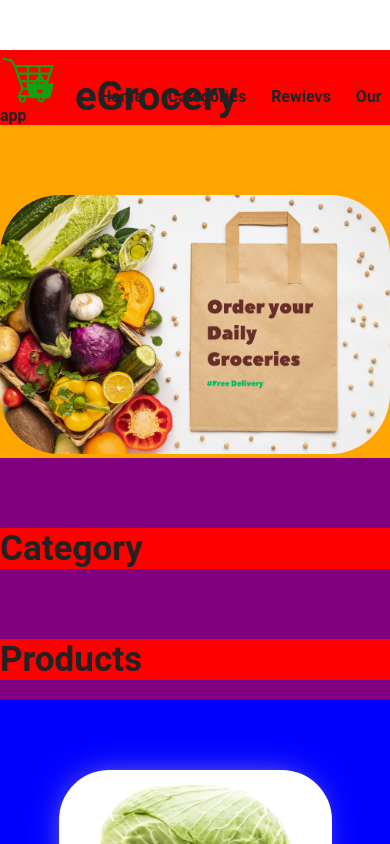
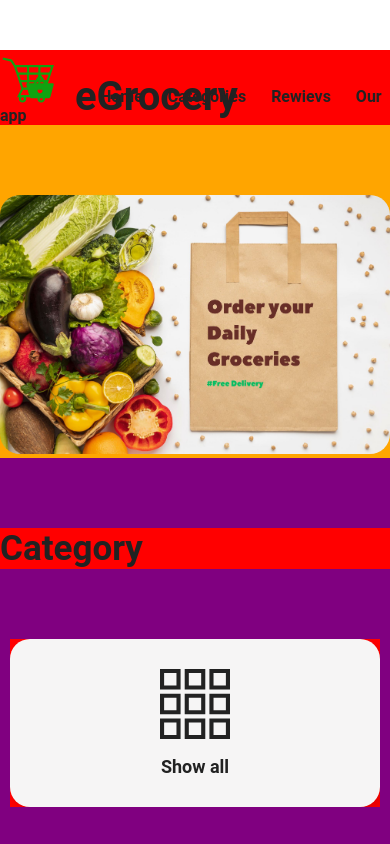
Before and after one commit to KA1ANDA/Grocery-Shop-Website, a React (Create React App) app: page / in a window 390 px wide. Shown: the top 844 px of the page. Built offline with nearby package versions, Linux system fonts and the light colour scheme.

Commit message:
modify , adding swipers

```diff
--- a/src/App.js
+++ b/src/App.js
@@ -7,6 +7,7 @@ import Rewievs from './components/Rewievs'
 import AddRewievWindow from './components/AddRewievWindow'
 import OrderNotification from './components/OrderNotification'
 import sound from "./sounds/success.ogg"
+import {GiHamburgerMenu} from 'react-icons/gi'
 
 
 export default class App extends Component {
@@ -212,7 +213,8 @@ export default class App extends Component {
         }
       ],
       OpenaddRewievWindow:false,
-      categoryName:'Products'
+      categoryName:'Products',
+      isLargeScreen:false,
 
     }
     this.state.currentItems = this.state.items
@@ -237,14 +239,23 @@ export default class App extends Component {
   // }
 
 
-  // componentDidMount() {
-  //   if (this.state.notification) {
-  //     setTimeout(() => {
-  //       this.deleteNotification();
-  //       console.log(this.state.notification)
-  //     }, 2000);
-  //   }
-  // }
+  componentDidMount() {
+    const checkScreenSize = () => {
+      this.setState({isLargeScreen:window.innerWidth <= 800});
+
+    };
+
+    // Initial check when the component mounts
+    checkScreenSize();
+
+    // Add a listener to update the state when the window is resized
+    window.addEventListener('resize', checkScreenSize);
+
+    // Clean up the listener when the component unmounts
+    return () => {
+      window.removeEventListener('resize', checkScreenSize);
+    };
+  }
 
   componentDidUpdate(prevProps, prevState) {
     if (this.state.notification !== prevState.notification) {
@@ -260,8 +271,8 @@ export default class App extends Component {
       <div className="app">
         <div className="wrapper">
           <Header showOrders={this.state.orderedItem} orderCancel={this.orderCancel} />
-          <h2 className='category-title'>Category</h2>
-          {/* <Categories chooseCategory={this.chooseCategory}/> */}
+          <h2 className='category-title' >Category</h2>
+          <Categories chooseCategory={this.chooseCategory}/>
           <h2 className='product-title'>{this.state.categoryName}</h2>
           <Items items={this.state.currentItems} addToCart={this.addToCart}  addQuantity={this.addQuantity} amount={this.state.amount} removeQuantity={this.removeQuantity}/>
         </div>
@@ -274,9 +285,13 @@ export default class App extends Component {
          )}
         <Rewievs rewievs={this.state.rewievs} OpenaddRewievWindow={this.OpenaddRewievWindow}/>
         <Footer />
+
+
       </div>
     )
   }
+
+
 
 
   addToCart(addedItem){
--- a/src/components/Categories.js
+++ b/src/components/Categories.js
@@ -1,17 +1,22 @@
-import React, { Component } from 'react'
+import React, { Component, useEffect, useState } from 'react'
 import { GiCarrot } from 'react-icons/gi';
 import { GiFruitBowl } from 'react-icons/gi';
 import { GiChipsBag } from 'react-icons/gi';
 import { FaFish } from 'react-icons/fa';
 import { GiBeerBottle } from 'react-icons/gi';
 import { TfiLayoutGrid3 } from 'react-icons/tfi';
+import { Swiper, SwiperSlide } from 'swiper/react';
+
+import styles from './categories.module.css'
+
+import 'swiper/css';
+import 'swiper/css/pagination';
+
+import { Pagination } from 'swiper/modules';
 
 
-export default class Categories extends Component {
-  constructor(props){
-    super(props)
-    this.state = {
-      categories:[
+const Categories = (props) => {
+  const [categories , setCategories] = useState([
     {
       key:"Products",
       icon:TfiLayoutGrid3,
@@ -35,25 +40,92 @@ export default class Categories extends Component {
     {
       key:"Sea Products",
       icon:FaFish,
-          name:"Sea Products"
+      name:"Fishes"
     },
     {
       key:"drink",
       icon:GiBeerBottle,
       name:"Drinks"
     }
-      ]
+  ])
+
+
+  const [isLargeScreen, setIsLargeScreen] = useState(false);
+  const [mobileScreen, setMobileScreen] = useState(false)
+
+  useEffect(() => {
+    // Function to check the screen size and update the state
+    const checkScreenSize = () => {
+      setIsLargeScreen(window.innerWidth <= 1024);
+    };
+    const checkMobileScreenSize = () =>{
+      setMobileScreen(window.innerWidth <= 600);
+    }
+
+    // Initial check when the component mounts
+    checkScreenSize();
+    checkMobileScreenSize();
+
+    // Add a listener to update the state when the window is resized
+    window.addEventListener('resize', checkScreenSize);
+    window.addEventListener('resize', checkMobileScreenSize);
+
+    // Clean up the listener when the component unmounts
+    return () => {
+      window.removeEventListener('resize', checkScreenSize);
+      window.removeEventListener('resize', checkMobileScreenSize);
+
+    };
+  }, []);
+
+  const ScreenSize = () => {
+    switch (true) {
+      case mobileScreen:
+        return 1;
+      case isLargeScreen:
+        return 4;
+      default:
+        return 6;
     }
   }
 
 
-  render() {
   return (
-      <div className='categories'>
-        {this.state.categories.map(el => (
-          <div key={el.key} onClick={()=>this.props.chooseCategory(el.key)}>{<el.icon />}<p>{el.name}</p></div>
-        ))}
+    <div className={styles.categories}>
+      {/* {categories.map(el => (
+        <div key={el.key} onClick={()=>props.chooseCategory(el.key)}>{<el.icon />}<p>{el.name}</p></div>
+      ))} */}
+
+
+
+      <Swiper
+        slidesPerView={ScreenSize()}
+        spaceBetween={30}
+        Pagination={{
+          clickable: true,
+        }}
+        modules={[Pagination]}
+        className={styles.mySwiper}
+        >
+
+
+        {categories.map(el =>
+          <SwiperSlide key={el.id} className={styles.slide}>
+            <div className={styles.categoryDiv} key={el.key} onClick={()=>props.chooseCategory(el.key)}>
+            <div className={styles.icon}>
+              <el.icon />
+            </div>
+            <p>{el.name}</p>
+              </div>
+          </SwiperSlide>
+        )}
+
+
+      </Swiper>
     </div>
   )
 }
-}
+
+
+
+export default Categories
--- a/src/components/Footer.js
+++ b/src/components/Footer.js
@@ -1,4 +1,4 @@
-import React, { Component } from 'react';
+import React, { Component, useEffect, useState } from 'react';
 import { BiLogoFacebook } from 'react-icons/bi';
 import { BiLogoTwitter } from 'react-icons/bi';
 import { BiLogoLinkedin } from 'react-icons/bi';
@@ -8,8 +8,30 @@ import { BiLogoGithub } from 'react-icons/bi';
 
 
 const Footer = () => {
+
+	const [isLargeScreen, setIsLargeScreen] = useState(false);
+
+  useEffect(() => {
+    // Function to check the screen size and update the state
+    const checkScreenSize = () => {
+      setIsLargeScreen(window.innerWidth <= 1080);
+    };
+
+    // Initial check when the component mounts
+    checkScreenSize();
+
+    // Add a listener to update the state when the window is resized
+    window.addEventListener('resize', checkScreenSize);
+
+    // Clean up the listener when the component unmounts
+    return () => {
+      window.removeEventListener('resize', checkScreenSize);
+    };
+  }, []);
+
+
   return (
-    <footer className="footer-distributed">
+    <footer className={`footer-distributed ${isLargeScreen ? 'red-background' : ''}`}>
 
 			<div className="footer-right">
 
--- a/src/components/Rewievs.js
+++ b/src/components/Rewievs.js
@@ -1,5 +1,6 @@
-import React,{ useRef, useState } from 'react'
+import React,{ useEffect, useRef, useState } from 'react'
 import Rewiev from './Rewiev'
+import styles from './rewievs.module.css'
 
 import { Swiper, SwiperSlide } from 'swiper/react';
 
@@ -13,6 +14,47 @@ import 'swiper/css/pagination';
 import { Pagination } from 'swiper/modules';
 
 const Rewievs = (props) => {
+
+  const [isLargeScreen, setIsLargeScreen] = useState(false);
+  const [mobileScreen, setMobileScreen] = useState(false)
+
+  useEffect(() => {
+    // Function to check the screen size and update the state
+    const checkScreenSize = () => {
+      setIsLargeScreen(window.innerWidth <= 1280);
+    };
+    const checkMobileScreenSize = () =>{
+      setMobileScreen(window.innerWidth <= 600);
+    }
+
+    // Initial check when the component mounts
+    checkScreenSize();
+    checkMobileScreenSize();
+
+    // Add a listener to update the state when the window is resized
+    window.addEventListener('resize', checkScreenSize);
+    window.addEventListener('resize', checkMobileScreenSize);
+
+    // Clean up the listener when the component unmounts
+    return () => {
+      window.removeEventListener('resize', checkScreenSize);
+      window.removeEventListener('resize', checkMobileScreenSize);
+
+    };
+  }, []);
+
+  const ScreenSize = () => {
+    switch (true) {
+      case mobileScreen:
+        return 1;
+      case isLargeScreen:
+        return 2;
+      default:
+        return 3;
+    }
+  }
+
+
     return (
       <div className='rewievs-area'>
         <h1>What Our Clients Say</h1>
@@ -20,13 +62,13 @@ const Rewievs = (props) => {
 
 
         <Swiper
-          slidesPerView={3}
+          slidesPerView={ScreenSize()}
           spaceBetween={30}
           pagination={{
             clickable: true,
           }}
           modules={[Pagination]}
-          className="mySwiper"
+          className={styles.mySwiper}
         >
 
 
--- /dev/null
+++ b/src/components/categories.module.css
@@ -0,0 +1,35 @@
+.categories{
+  margin: 0 10px;
+}
+.mySwiper{
+  background-color: red;
+}
+
+.categoryDiv{
+  /* background-color: yellow; */
+  border-radius: 20px;
+  padding: 30px ;
+  transition: all 500ms ease;
+
+}
+
+.categoryDiv:hover{
+  transform: scale(0.9);
+}
+
+.slide{
+  /* font-size: 20px; */
+  text-align: center;
+  font-weight: 600;
+  background-color:rgb(246, 245, 245);
+  /* padding: 20px; */
+  border-radius: 20px;
+  cursor: pointer;
+  text-align: center;
+  /* border: 1px solid transparent; */
+}
+
+
+.icon{
+  font-size: 70px;
+}
--- /dev/null
+++ b/src/components/rewievs.module.css
@@ -0,0 +1,11 @@
+.mySwiper{
+  margin-top: 25px;
+  width: 100%;
+
+}
+
+.swiper {
+  width: 100%;
+  height: 100%;
+
+}
--- a/src/index.css
+++ b/src/index.css
@@ -260,7 +260,7 @@ header .presentation{
 header .presentation .surati {
   width: 100%;
   height:100%;
-  border-radius: 60px;
+  border-radius: 20px;
 
 }
 /* header .presentation::after{
@@ -296,6 +296,20 @@ header .presentation::before{
 
 }
 
+.category-title-collapsed{
+  display: flex;
+  justify-content: space-between;
+  align-items: center;
+  padding: 0 10px;
+
+}
+
+.category-title-collapsed div {
+  display: flex;
+  justify-content: center;
+
+}
+
 
 .product-title{
   margin-top: 70px;
@@ -307,7 +321,7 @@ header .presentation::before{
 
 }
 
-.categories{
+/* .categories{
   display: flex;
   justify-content: space-between;
   font-size: 70px;
@@ -320,11 +334,12 @@ header .presentation::before{
   padding: 20px;
   border-radius: 10%;
   cursor: pointer;
-  width: 100px;
+  width: 100%;
   text-align: center;
   transition: all 500ms ease;
   border: 1px solid transparent;
 }
+
 
 .categories div:hover{
   transform: scale(1.1);
@@ -336,7 +351,7 @@ header .presentation::before{
   font-size: 15px;
   text-align: center;
   font-weight: 600;
-}
+} */
 
 
 main{
@@ -780,6 +795,11 @@ section {
 }
 
 
+.red-background{
+  background-color: yellow;
+}
+
+
 
 @keyframes fade {
   from {
@@ -795,19 +815,6 @@ section {
 
 /* Media Queries */
 
-.mySwiper{
-  margin-top: 25px;
-  width: 100%;
-
-}
-
-.swiper {
-  width: 100%;
-  height: 100%;
-
-
-
-}
 
 .swiper-slide {
   text-align: start;
@@ -818,9 +825,6 @@ section {
   box-shadow: 5px 5px 10px rgba(0, 0, 0, 0.103);
 
 
-
-  /* Center slide text vertically */
-  /* border: 2px solid red; */
 
 }
 
@@ -839,6 +843,14 @@ section {
   .wrapper{
     width: 100%;
    }
+
+   /* .categories div {
+    width: 80px;
+    display: flex;
+    flex-direction: column;
+    justify-content: center;
+    align-items: center;
+   } */
 }
 
 
@@ -859,4 +871,5 @@ section {
   main{
     grid-template-columns: 70%;
   }
+
 }
```
Also changed, not shown: 1 other file (tests, documents, lock files or other folders). Lines whose indentation alone changed are shown as unchanged.
